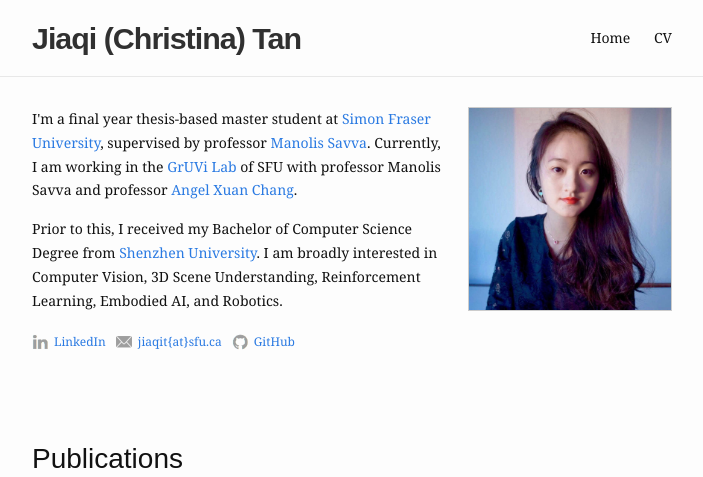
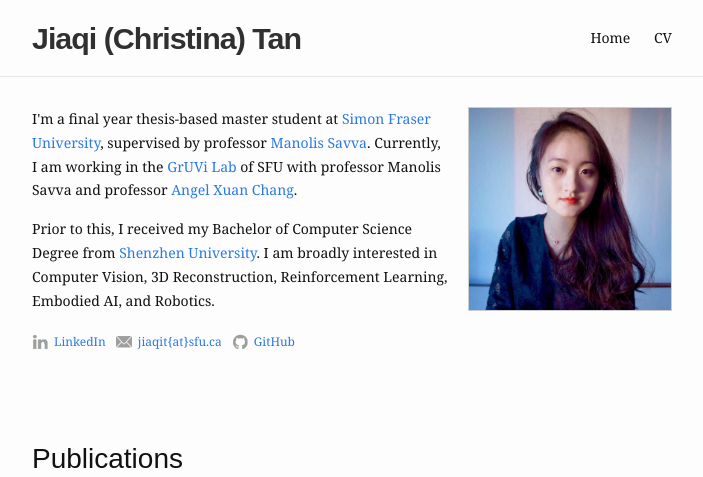
Before and after one commit to ChristinaTan0704/mysite, a Jekyll site: the page built from index.md, in a window 1280 px wide, cut to the strip 0-477 px from the top of the page. Shown: the whole strip, without its empty margins (288-991 px from the left). Built offline with Jekyll 4.4.1, drawn with Linux system fonts in a browser that asks for light colours.

```diff
--- a/_layouts/home.html
+++ b/_layouts/home.html
@@ -112,10 +112,6 @@
 
 
 
-                    <!-- <a class="page-link" href="blog.html">
-                        News
-                    </a> -->
-
                 </div>
             </nav>
         </div>
@@ -138,7 +134,7 @@
                     Prior to this, I received my Bachelor of
                     Computer Science Degree from <a href="https://en.szu.edu.cn/">Shenzhen University</a>.
 
-                    I am broadly interested in Computer Vision, 3D Scene Understanding, Reinforcement Learning, Embodied
+                    I am broadly interested in Computer Vision, 3D Reconstruction, Reinforcement Learning, Embodied
                     AI, and Robotics.
                 </p>
 
@@ -209,9 +205,11 @@
                                 href="https://angelxuanchang.github.io/">Angel X.
                                 Chang</a>, <a href="https://msavva.github.io/">Manolis Savva</a> </p>
                         <p style="margin: 0;"><b>CVPR 2021</b></p>
-                        <p style="margin: 0;"><a href="">pdf</a> | <a href="https://youtu.be/XmrrK4JxF5Y">video</a> | <a
-                                href="https://3dlg-hcvc.github.io/mirror3d/">project website</a> | <a
-                                href="https://github.com/3dlg-hcvc/mirror3d">source code</a> </p>
+                        <p style="margin: 0;"><a href="http://aspis.cmpt.sfu.ca/projects/mirrors/mirror3d_zip_release/Mirror3D__Depth_Refinement_for_Mirror_Surfaces.pdf">pdf</a> |
+                            <a style="margin: 0;" href="http://aspis.cmpt.sfu.ca/projects/mirrors/mirror3d_zip_release/Mirror3D_CVPR_poster.pdf">poster</a> |
+                            <a href="https://youtu.be/XmrrK4JxF5Y">video</a> |
+                            <a href="https://3dlg-hcvc.github.io/mirror3d/">project website</a> |
+                            <a href="https://github.com/3dlg-hcvc/mirror3d">source code</a> </p>
                     </span>
                 </div>
 
```
Also changed, not shown: 6 other files.
